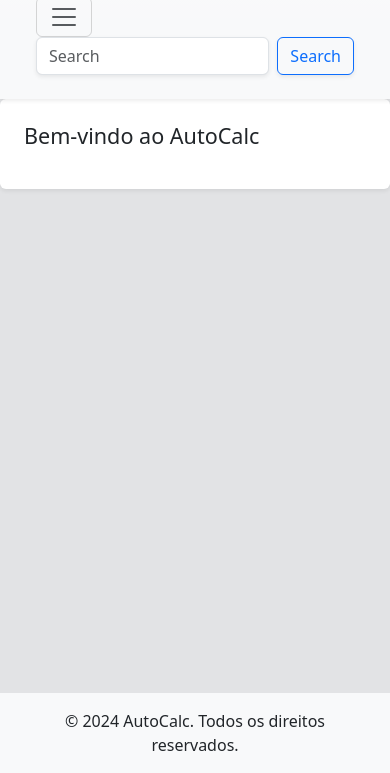
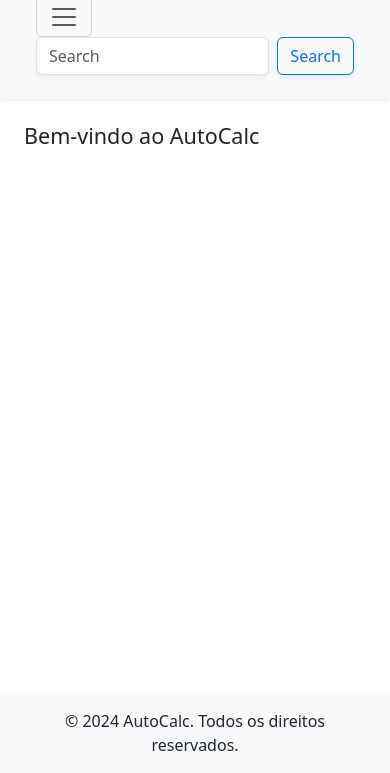
Before and after one commit to Patrick510/project-calc, a website: page project/main.html in a window 390 px wide. Shown: the part 71-844 px from the top of the page. Drawn offline with nearby package versions, Linux system fonts and the light colour scheme.

Commit message:
chore: Update Home.html with responsive layout and styling improvements

```diff
--- a/project/src/pages/Home.html
+++ b/project/src/pages/Home.html
@@ -1,6 +1,6 @@
 <!-- Home.html -->
-<main class="my-0">
-    <div class="flex bg-white shadow-sm rounded p-4">
+<main class="my-0 h-100 bg-white shadow-sm ">
+    <div class="flex p-4">
         <h2 class="h4 mb-3">Bem-vindo ao AutoCalc</h2>
     </div>
     <!-- Adicione o conteúdo da página inicial aqui -->
```
